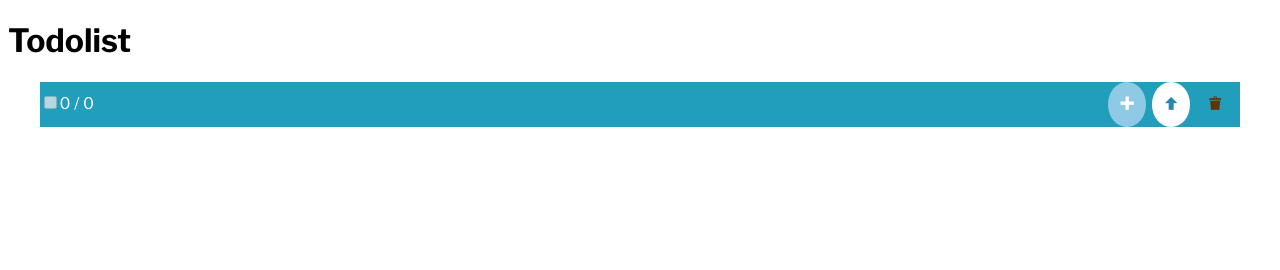
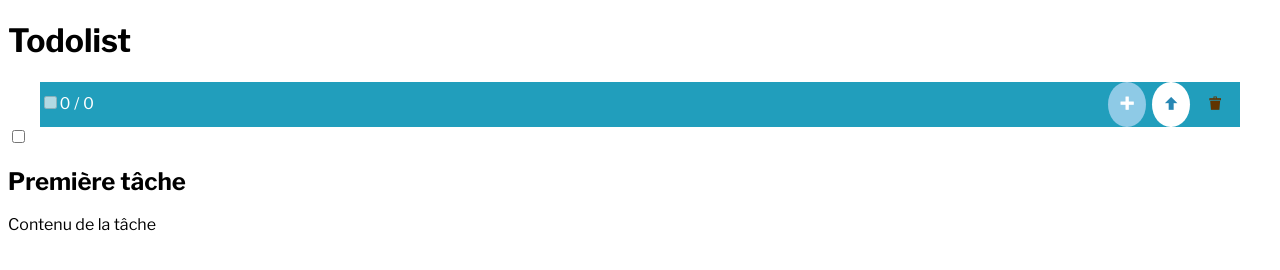
Before and after one commit to dacodemaniak/js-fondamentals, a website built with Vite: page src/index.html in a window 1280 px wide. Built offline with nearby package versions, Linux system fonts and the light colour scheme; a web font is replaced by a local one.

Commit message:
DOM builder from loop and template

```diff
--- a/src/index.html
+++ b/src/index.html
@@ -39,6 +39,8 @@
             </div>
         </div>
 
+        <div id="task-dock"></div>
+
         <!-- Template section -->
          <template id="card-template">
             <div class="card" id="">
@@ -47,10 +49,10 @@
                         <input type="checkbox" class="card-checkbox" id="">
                     </div>
                 </div>
-                <div class="card-content">
+                <div class="card-content-container">
                     <div class="card-title"></div>
+                    <div class="card-content"></div>
                 </div>
-                <div class="card-content"></div>
                 <div class="card-footer"></div>
             </div>
          </template>
--- /dev/null
+++ b/src/js/core/template-handler.js
@@ -0,0 +1,17 @@
+export class TemplateHandler {
+    #templateId = ''
+
+    constructor(templateId) {
+        this.#templateId = templateId
+    }
+
+    clone() {
+        const template = document.getElementById(this.#templateId)
+
+        if (!template) {
+            throw new Error(`No template was found ${this.#templateId}`)
+        }
+
+        return document.importNode(template.content, true)
+    }
+}
--- a/src/js/main.js
+++ b/src/js/main.js
@@ -1,4 +1,5 @@
 import { TaskCollection } from "./tasks/task-collection"
+import { TasksToDom } from "./tasks/tasks-to-dom"
 
 /**
  * displayTitle
@@ -19,4 +20,6 @@ const displayTitle = () => {
 
     // Instancie un objet de collecte des tâches
     const taskRepository = new TaskCollection()
+    new TasksToDom(taskRepository)
+        .build()
 })()
--- /dev/null
+++ b/src/js/tasks/tasks-to-dom.js
@@ -0,0 +1,33 @@
+import { TemplateHandler } from "../core/template-handler"
+
+export class TasksToDom {
+    #templateHandler = null
+    #taskCollection = null
+
+    constructor(taskCollection) {
+        this.#taskCollection = taskCollection
+        this.#templateHandler = new TemplateHandler('card-template')
+    }
+
+    build() {
+        const template = this.#templateHandler.clone()
+
+        this.#taskCollection.collection.forEach((item) => {
+            template.querySelector('.card')
+                .setAttribute('id', 'id_' + item.id)
+
+            template.querySelector('.card-checkbox')
+                .setAttribute('id', 'checkbox_' + item.id)
+
+            template.querySelector('.card-title')
+                .innerHTML = `<h2>${item.title}</h2>`
+
+            template.querySelector('.card-content')
+                .innerHTML = `<p>${item.content}</p>`
+
+            // Greffer le contenu à un noeud existant
+            document.getElementById('task-dock')
+                .appendChild(template)
+        })
+    }
+}
```
